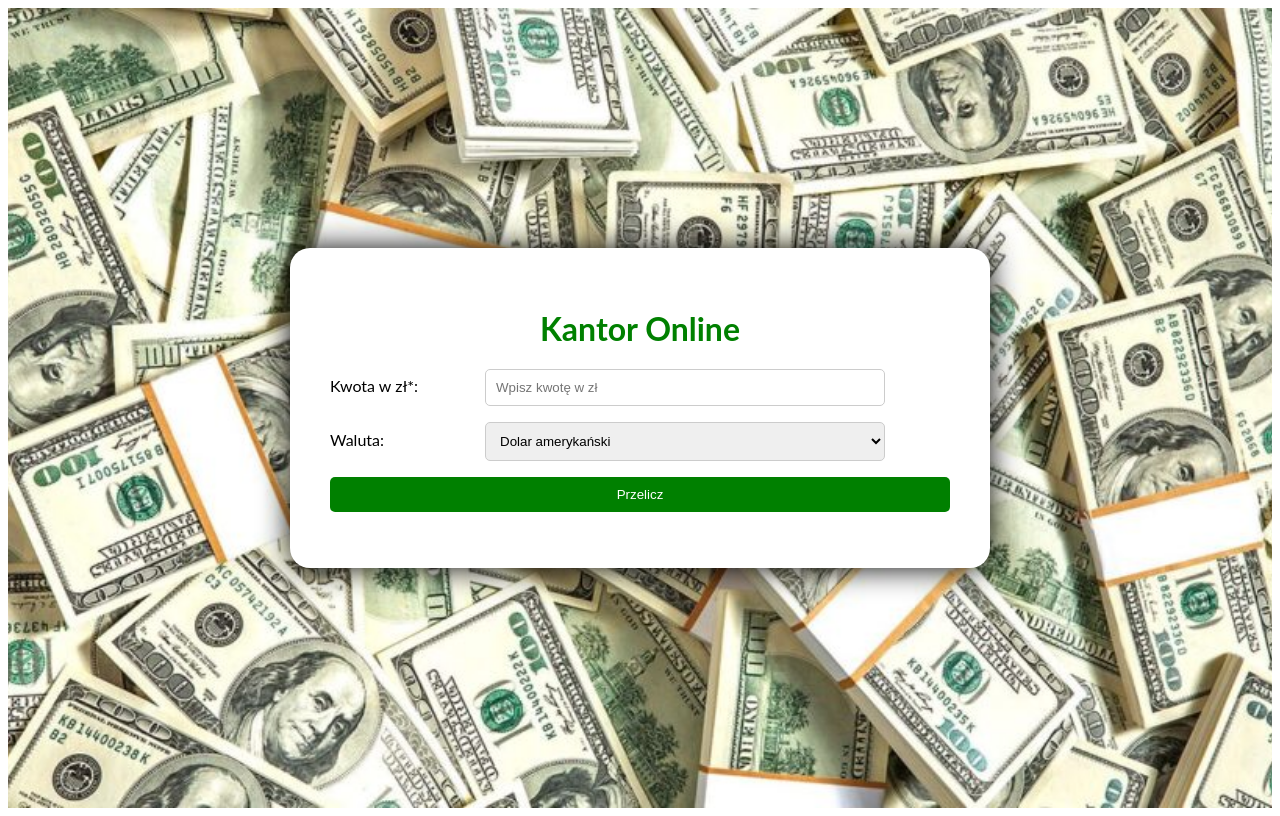
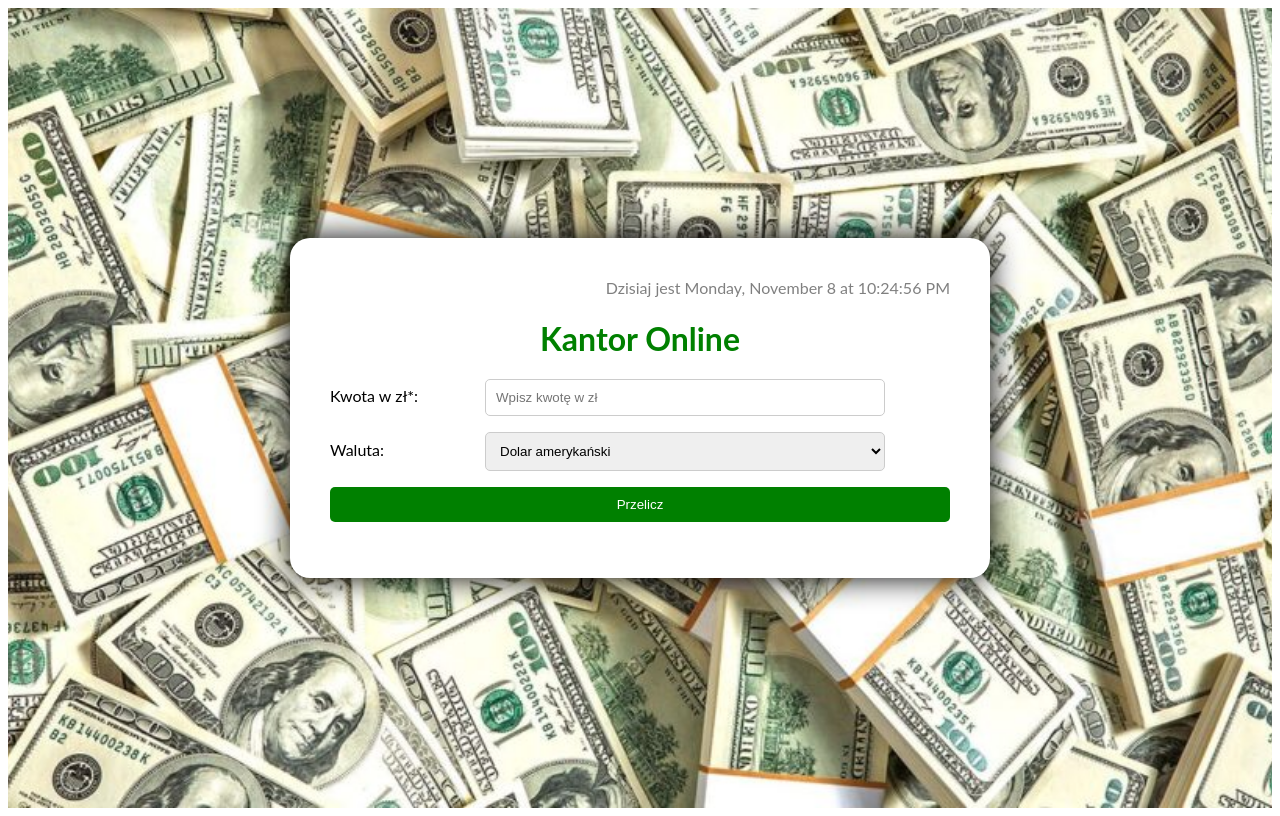
Before and after one commit to RobertOsial/currency-converter-react, a React (Create React App) app: page / in a window 1280 px wide. Built offline with nearby package versions, Linux system fonts and the light colour scheme.

Commit message:
added Clock Component

```diff
--- /dev/null
+++ b/src/Form/Clock/index.js
@@ -0,0 +1,34 @@
+import { useEffect } from "react";
+import { useState } from "react/cjs/react.development";
+import "./style.css";
+
+const Clock = () => {
+    const [date, setDate] = useState(new Date());
+
+    useEffect(() => {
+        const internalId = setInterval(() => {
+            setDate(new Date);
+        }, 1000);
+
+        return () => {
+            clearInterval(internalId);
+        }
+    }, []);
+
+    return (
+        <div className="clock">
+            Dzisiaj jest
+            {" "}
+            {date.toLocaleString(undefined, {
+                weekday: "long",
+                hour: "2-digit",
+                minute: "2-digit",
+                second: "2-digit",
+                day: "numeric",
+                month: "long"
+            })}
+        </div>
+    );
+}
+
+export default Clock;
--- /dev/null
+++ b/src/Form/Clock/style.css
@@ -0,0 +1,4 @@
+.clock {
+    text-align: right;
+    color: grey;
+}
--- a/src/Form/index.js
+++ b/src/Form/index.js
@@ -1,6 +1,7 @@
 import "./style.css";
 import Header from "./Header";
 import Result from "./Result";
+import Clock from "./Clock";
 import { currencies } from "../currencies";
 import { useState } from "react";
 
@@ -15,6 +16,7 @@
 
     return (
         <form onSubmit={onFormSubmit} className="form">
+            <Clock />
             <Header title="Kantor Online" />
             <p>
                 <label><span className="form__labelText">Kwota w zł*:</span>
```
